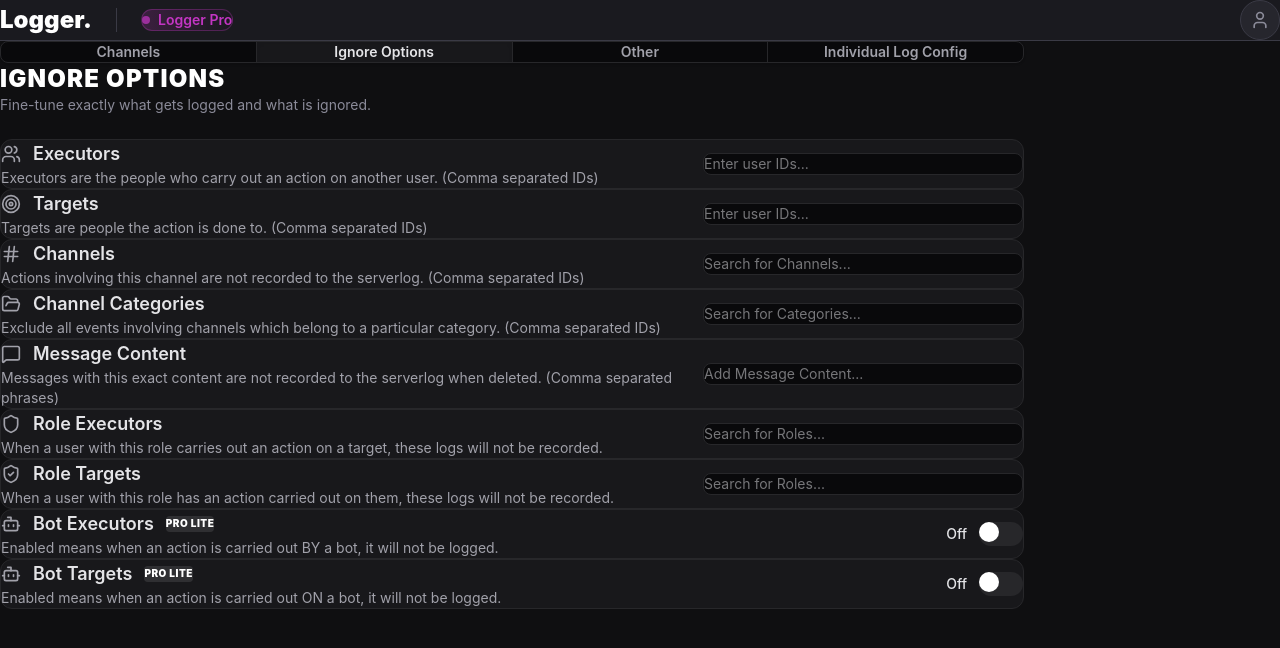
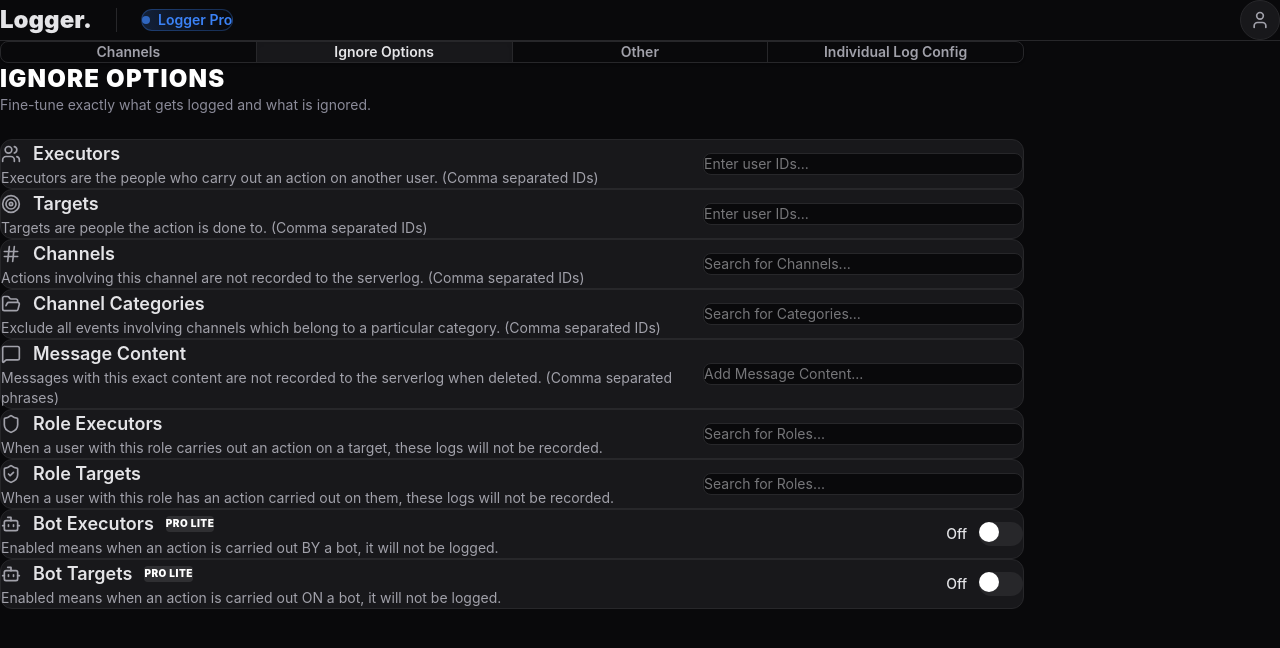
Before and after one commit to Buzzingbug/Logger, a Next.js app in the folder apps/dashboard/: page /dashboard/1/ignore in a window 1280 px wide. Shown: the top 648 px of the page. Built offline with nearby package versions, Linux system fonts and the light colour scheme; no server answers.

Commit message:
fix: replace remaining hardcoded neon colors with zinc theme

```diff
--- a/apps/dashboard/src/app/page.tsx
+++ b/apps/dashboard/src/app/page.tsx
@@ -7,28 +7,28 @@ export default async function Home() {
   const session = await getServerSession(authOptions);
 
   return (
-    <div className="relative min-h-screen flex flex-col items-center justify-center overflow-hidden bg-[#0f0f11]">
+    <div className="relative min-h-screen flex flex-col items-center justify-center overflow-hidden bg-[#09090b]">
       {/* Dynamic Background */}
       <div className="absolute inset-0 w-full h-full pointer-events-none">
-        <div className="absolute top-[-20%] left-[-10%] w-[50%] h-[50%] rounded-full bg-[#c336c3]/20 blur-[120px] mix-blend-screen animate-pulse" />
-        <div className="absolute bottom-[-20%] right-[-10%] w-[50%] h-[50%] rounded-full bg-[#57F287]/10 blur-[120px] mix-blend-screen" />
+        <div className="absolute top-[-20%] left-[-10%] w-[50%] h-[50%] rounded-full bg-[#3b82f6]/10 blur-[120px] mix-blend-screen animate-pulse" />
+        <div className="absolute bottom-[-20%] right-[-10%] w-[50%] h-[50%] rounded-full bg-[#3b82f6]/5 blur-[120px] mix-blend-screen" />
       </div>
 
       <div className="z-10 flex flex-col items-center text-center px-6">
         <div className="mb-6 p-4 rounded-3xl bg-white/5 border border-white/10 backdrop-blur-xl shadow-2xl">
-          <svg width="48" height="48" viewBox="0 0 24 24" fill="none" stroke="#c336c3" strokeWidth="2" strokeLinecap="round" strokeLinejoin="round">
+          <svg width="48" height="48" viewBox="0 0 24 24" fill="none" stroke="#3b82f6" strokeWidth="2" strokeLinecap="round" strokeLinejoin="round">
             <path d="M12 20h9"/><path d="M16.5 3.5a2.12 2.12 0 0 1 3 3L7 19l-4 1 1-4Z"/>
           </svg>
         </div>
-        <h1 className="text-6xl md:text-8xl font-black text-transparent bg-clip-text bg-gradient-to-br from-white to-white/50 tracking-tight mb-8">
+        <h1 className="text-6xl md:text-8xl font-black text-transparent bg-clip-text bg-gradient-to-br from-[#e4e4e7] to-[#a1a1aa] tracking-tight mb-8">
           Logger.
         </h1>
-        <p className="max-w-2xl text-xl text-[#8b8b99] mb-12 leading-relaxed">
+        <p className="max-w-2xl text-xl text-[#a1a1aa] mb-12 leading-relaxed">
           The ultimate logging architecture. Secure, encrypted, and visually stunning. Admin access strictly enforced.
         </p>
 
         {session ? (
-          <Link href="/dashboard" className="relative px-8 py-4 bg-white/10 hover:bg-white/20 text-white font-bold rounded-xl overflow-hidden transition-all duration-300 transform hover:scale-105 border border-white/10 backdrop-blur-md">
+          <Link href="/dashboard" className="relative px-8 py-4 bg-[#18181b] hover:bg-[#27272a] text-[#e4e4e7] font-bold rounded-xl overflow-hidden transition-all duration-300 transform hover:scale-105 border border-[#27272a] backdrop-blur-md">
             Enter Dashboard &rarr;
           </Link>
         ) : (
--- a/apps/dashboard/src/components/DashboardLayout.tsx
+++ b/apps/dashboard/src/components/DashboardLayout.tsx
@@ -6,25 +6,25 @@ import Link from 'next/link';
 
 export function DashboardLayout({ children, guildId }: { children: React.ReactNode, guildId: string }) {
   return (
-    <div className="min-h-screen bg-[#0f0f11] text-[#e8e8ed] font-sans">
+    <div className="min-h-screen bg-[#09090b] text-[#e4e4e7] font-sans">
       {/* Top Header */}
-      <header className="border-b border-[#3a3a45] bg-[#1a1a1f] px-8 py-4 flex items-center justify-between sticky top-0 z-50">
+      <header className="border-b border-[#27272a] bg-[#09090b] px-8 py-4 flex items-center justify-between sticky top-0 z-50">
         <div className="flex items-center gap-6">
-          <Link href="/" className="text-2xl font-black text-white hover:text-gray-300 transition-colors">
+          <Link href="/" className="text-2xl font-black text-[#e4e4e7] hover:text-white transition-colors">
             Logger.
           </Link>
-          <div className="h-6 w-px bg-[#3a3a45]" />
+          <div className="h-6 w-px bg-[#27272a]" />
           <div className="flex items-center gap-4">
-            <div className="flex items-center gap-2 px-3 py-1.5 rounded-full bg-gradient-to-r from-[#c336c3]/20 to-transparent border border-[#c336c3]/30">
-              <div className="w-2 h-2 rounded-full bg-[#c336c3] animate-pulse" />
-              <span className="text-sm font-semibold text-[#c336c3]">Logger Pro</span>
+            <div className="flex items-center gap-2 px-3 py-1.5 rounded-full bg-gradient-to-r from-[#3b82f6]/20 to-transparent border border-[#3b82f6]/30">
+              <div className="w-2 h-2 rounded-full bg-[#3b82f6] animate-pulse" />
+              <span className="text-sm font-semibold text-[#3b82f6]">Logger Pro</span>
             </div>
           </div>
         </div>
         <div className="flex items-center gap-4">
           {/* Mock User Avatar */}
-          <div className="w-10 h-10 rounded-full bg-[#26262d] border border-[#3a3a45] flex items-center justify-center">
-            <svg width="20" height="20" viewBox="0 0 24 24" fill="none" stroke="#8b8b99" strokeWidth="2" strokeLinecap="round" strokeLinejoin="round"><path d="M19 21v-2a4 4 0 0 0-4-4H9a4 4 0 0 0-4 4v2"/><circle cx="12" cy="7" r="4"/></svg>
+          <div className="w-10 h-10 rounded-full bg-[#18181b] border border-[#27272a] flex items-center justify-center">
+            <svg width="20" height="20" viewBox="0 0 24 24" fill="none" stroke="#a1a1aa" strokeWidth="2" strokeLinecap="round" strokeLinejoin="round"><path d="M19 21v-2a4 4 0 0 0-4-4H9a4 4 0 0 0-4 4v2"/><circle cx="12" cy="7" r="4"/></svg>
           </div>
         </div>
       </header>
```
